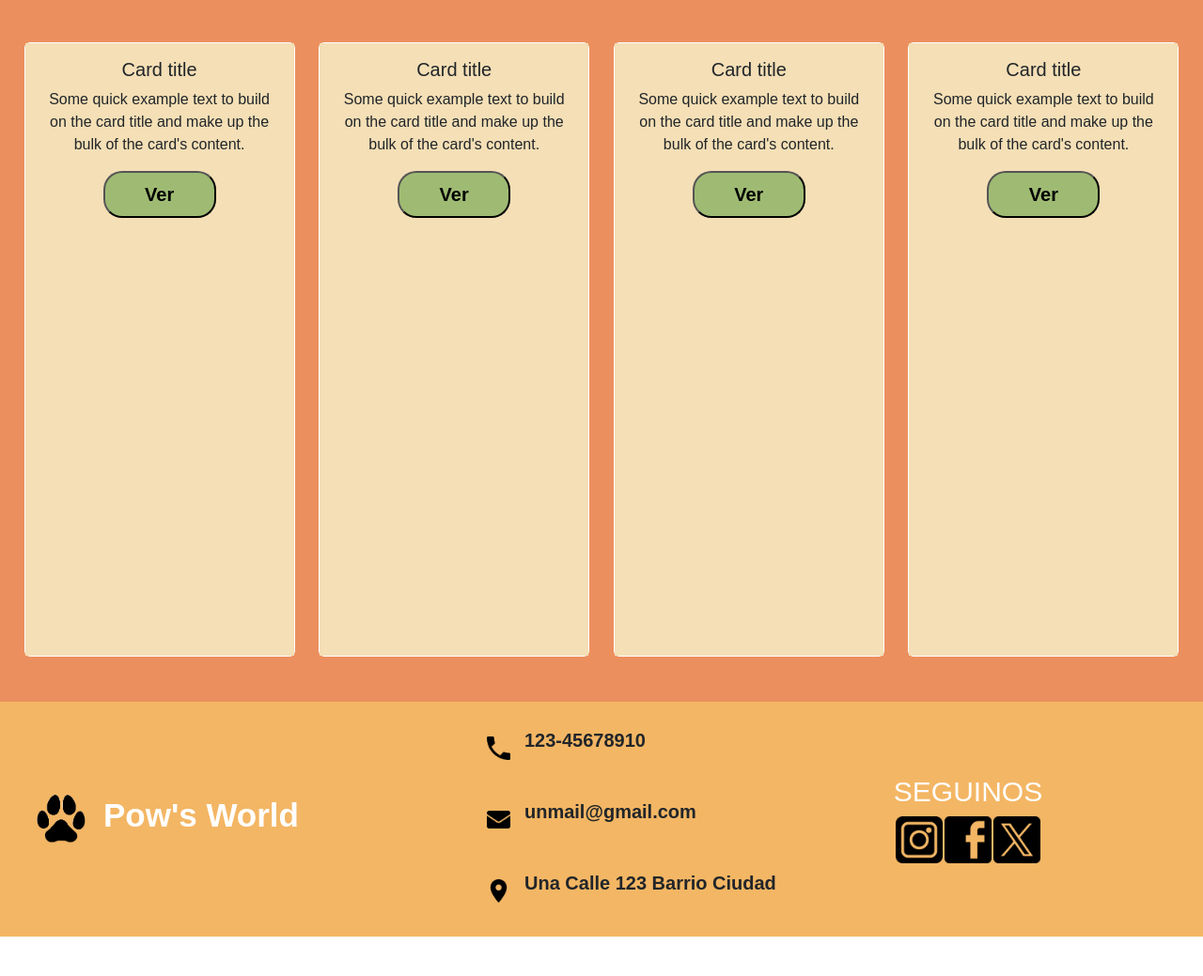
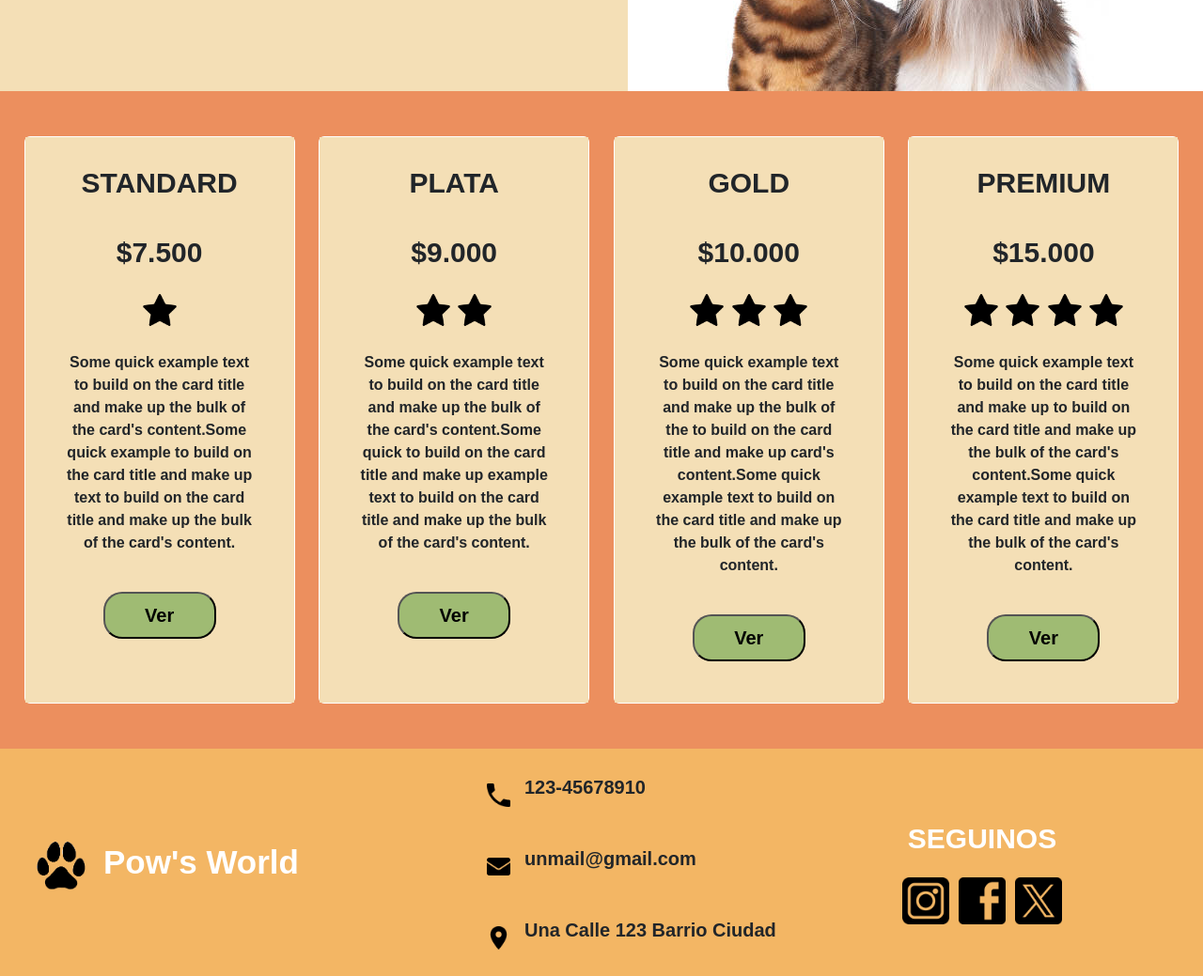
Before and after one commit to maryBenedicto2023/comision-49695, a plain HTML site: page pages/planes.html in a window 1280 px wide. Shown: the part 833-1872 px from the top of the page at 94% size. Drawn offline with Linux system fonts and the light colour scheme.

Commit message:
Se hacen ajustes en letras de los párrafos. Se cambian algunas imágenes. Se continuó modificando cards de Bootstrap para personalizar.

```diff
--- a/css/styles2.css
+++ b/css/styles2.css
@@ -58,6 +58,13 @@ h1 {
         text-align: center;
         padding: 30px
     }
+
+    h3 {
+        font-weight: bold;
+        font-size: 30px;
+        text-align: center;
+        padding: 15px
+    }
     .parrafo-nosotros {
         font-size: 25px;
         text-align: left;
@@ -65,11 +72,15 @@ h1 {
         line-height: 40px;
     }
 
+    .card-text  {
+font-weight: bold;
+    }
+
 
 .grid-container-servicios {
     display: grid;
     grid-template-columns: repeat(3, 1fr);
-    grid-template-rows:80px 400px 350px 750px  250px ;
+    grid-template-rows:80px 450px 400px 700px  250px ;
     grid-template-areas:
         "header header header "
         "presentacion-servicios presentacion-servicios presentacion-servicios"
@@ -84,7 +95,7 @@ header{
 }
 
  .presentacion-servicios {
-    background-image: url("../assets/asomados.jpg") ;
+    background-image: url("../assets/look-up.jpg") ;
     grid-area: presentacion-servicios ;
     background-size:cover;
     background-repeat: no-repeat;
@@ -152,7 +163,7 @@ background-color: #F4DFB6;
 .grid-container-planes {
     display: grid;
     grid-template-columns: repeat(3, 1fr);
-    grid-template-rows:80px 400px 350px 750px  250px ;
+    grid-template-rows:80px 450px 400px 700px  250px ;
     grid-template-areas:
         "header header header "
         "presentacion-planes presentacion-planes presentacion-planes"
@@ -194,6 +205,11 @@ background-color: #F4DFB6;
     grid-area:img-planes ;
 
 }
+
+.img-star{
+    width: 40px;
+    height: 40px;
+    }
 
 .presentacion-adopcion {
     background-image: url("../assets/perro-gato-frazada.jpg") ;
--- a/pages/planes.html
+++ b/pages/planes.html
@@ -26,7 +26,7 @@
         </div>
     </section>
     <section class="intro-planes">
-            <h2>Un plan para tu mascota</h2>
+            <h2>Tenemos un plan para tu mascota</h2>
             <p class="parrafo-nosotros">Lorem ipsum texto cambiado, consectetur adipisicing elit. Sed necessitatibus natus
                 veritatis autem vero in laudantium sit pariatur nobis dignissimos, accusamus.
             </p>
@@ -37,29 +37,51 @@
     <section class="detalle-planes">
         <div class="card mb-5 mt-5 rounded border border-white" style="width: 18rem;">
             <div class="card-body">
-              <h5 class="card-title">Card title</h5>
-              <p class="card-text">Some quick example text to build on the card title and make up the bulk of the card's content.</p>
+              <h3 class="card-title font-weight-bold">STANDARD</h3>
+              <h3 class="card-title">$7.500</h3>
+              <div>
+                <img src="../assets/star.png" class="img-star" alt="star">
+              </div>
+              <p class="card-text p-4">Some quick example text to build on the card title and make up the bulk of the card's content.Some quick example  to build on the card title and make up  text to build on the card title and make up the bulk of the card's content.</p>
               <button class="btn-servicios"><a href="#">Ver</a></button>
             </div>
           </div>
           <div class="card mb-5 mt-5 rounded border border-white" style="width: 18rem;">
             <div class="card-body">
-              <h5 class="card-title">Card title</h5>
-              <p class="card-text">Some quick example text to build on the card title and make up the bulk of the card's content.</p>
+              <h3 class="card-title font-weight-bold">PLATA</h3>
+              <h3 class="card-title">$9.000</h3>
+              <div>
+                <img src="../assets/star.png" class="img-star" alt="star">
+                <img src="../assets/star.png" class="img-star" alt="star">
+              </div>
+              <p class="card-text p-4">Some quick example text to build on the card title and make up the bulk of the card's content.Some quick   to build on the card title and make up example text to build on the card title and make up the bulk of the card's content.</p>
               <button class="btn-servicios"><a href="#">Ver</a></button>
             </div>
           </div>
           <div class="card mb-5 mt-5 rounded border border-white" style="width: 18rem;">
             <div class="card-body">
-              <h5 class="card-title">Card title</h5>
-              <p class="card-text">Some quick example text to build on the card title and make up the bulk of the card's content.</p>
+              <h3 class="card-title font-weight-bold">GOLD</h3>
+              <h3 class="card-title">$10.000</h3>
+              <div>
+                <img src="../assets/star.png" class="img-star" alt="star">
+                <img src="../assets/star.png" class="img-star" alt="star">
+                <img src="../assets/star.png" class="img-star" alt="star">
+              </div>
+              <p class="card-text p-4">Some quick example text to build on the card title and make up the bulk of the  to build on the card title and make up card's content.Some quick example text to build on the card title and make up the bulk of the card's content.</p>
               <button class="btn-servicios"><a href="#">Ver</a></button>
             </div>
           </div>
           <div class="card mb-5 mt-5 rounded border border-white" style="width: 18rem;">
             <div class="card-body">
-              <h5 class="card-title">Card title</h5>
-              <p class="card-text">Some quick example text to build on the card title and make up the bulk of the card's content.</p>
+              <h3 class="card-title">PREMIUM</h3>
+              <h3 class="card-title">$15.000</h3>
+              <div>
+                <img src="../assets/star.png" class="img-star" alt="star">
+                <img src="../assets/star.png" class="img-star" alt="star">
+                <img src="../assets/star.png" class="img-star" alt="star">
+                <img src="../assets/star.png" class="img-star" alt="star">
+              </div>
+              <p class="card-text p-4">Some quick example text  to build on the card title and make up  to build on the card title and make up the bulk of the card's content.Some quick example text to build on the card title and make up the bulk of the card's content.</p>
               <button class="btn-servicios"><a href="#">Ver</a></button>
             </div>
           </div>
```
Also changed, not shown: index.html (+1 -1 lines), pages/servicios.html (+6 -6 lines), assets/asomandose.jpg (deleted), assets/dog-cat-frazada.jpg (deleted), assets/dog-cat.webp (deleted), assets/dogui-adop.jpg (added), assets/peluqueria2.jpg (deleted), assets/perro-gato-frazada.jpg (deleted).
